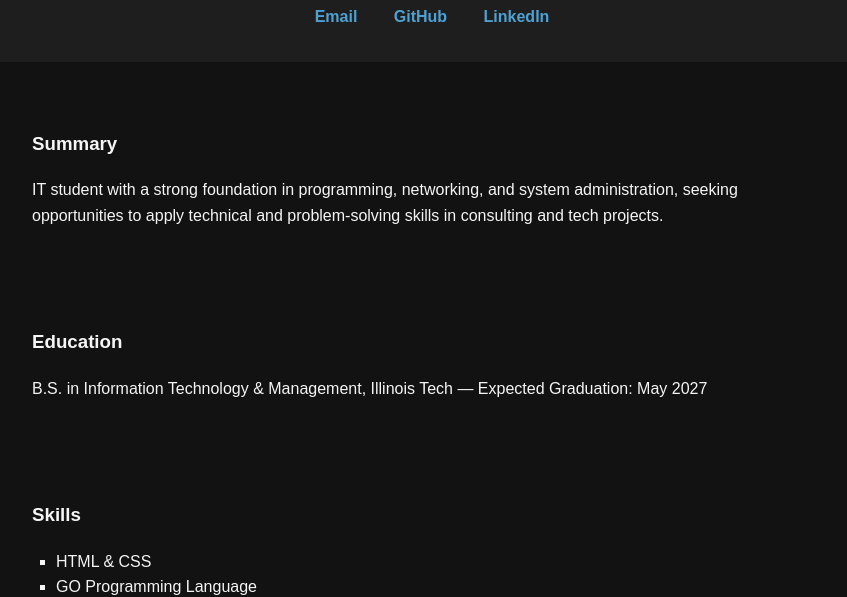
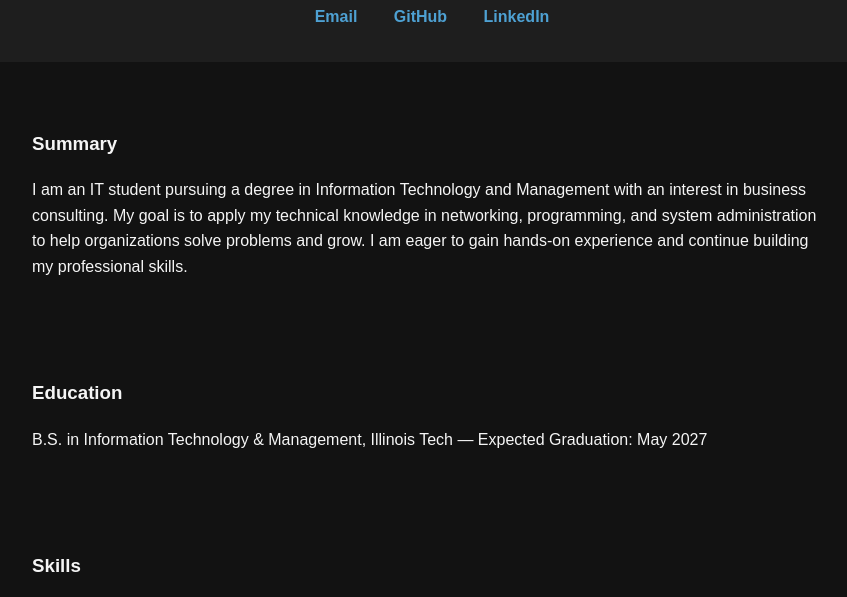
Before and after one commit to rperry7/WAF_Lab1, a plain HTML site: page index.html in a window 1280 px wide. Shown: the part 170-767 px from the top of the page, without its empty margins (208-1055 px from the left). Drawn offline with Linux system fonts and the light colour scheme.

Commit message:
Update index.html

```diff
--- a/index.html
+++ b/index.html
@@ -21,7 +21,7 @@
   <main>
     <section id="summary">
       <h3>Summary</h3>
-      <p>IT student with a strong foundation in programming, networking, and system administration, seeking opportunities to apply technical and problem-solving skills in consulting and tech projects.</p>
+      <p>I am an IT student pursuing a degree in Information Technology and Management with an interest in business consulting. My goal is to apply my technical knowledge in networking, programming, and system administration to help organizations solve problems and grow. I am eager to gain hands-on experience and continue building my professional skills.</p>
     </section>
     <section id="education">
         <h3>Education</h3>
```
